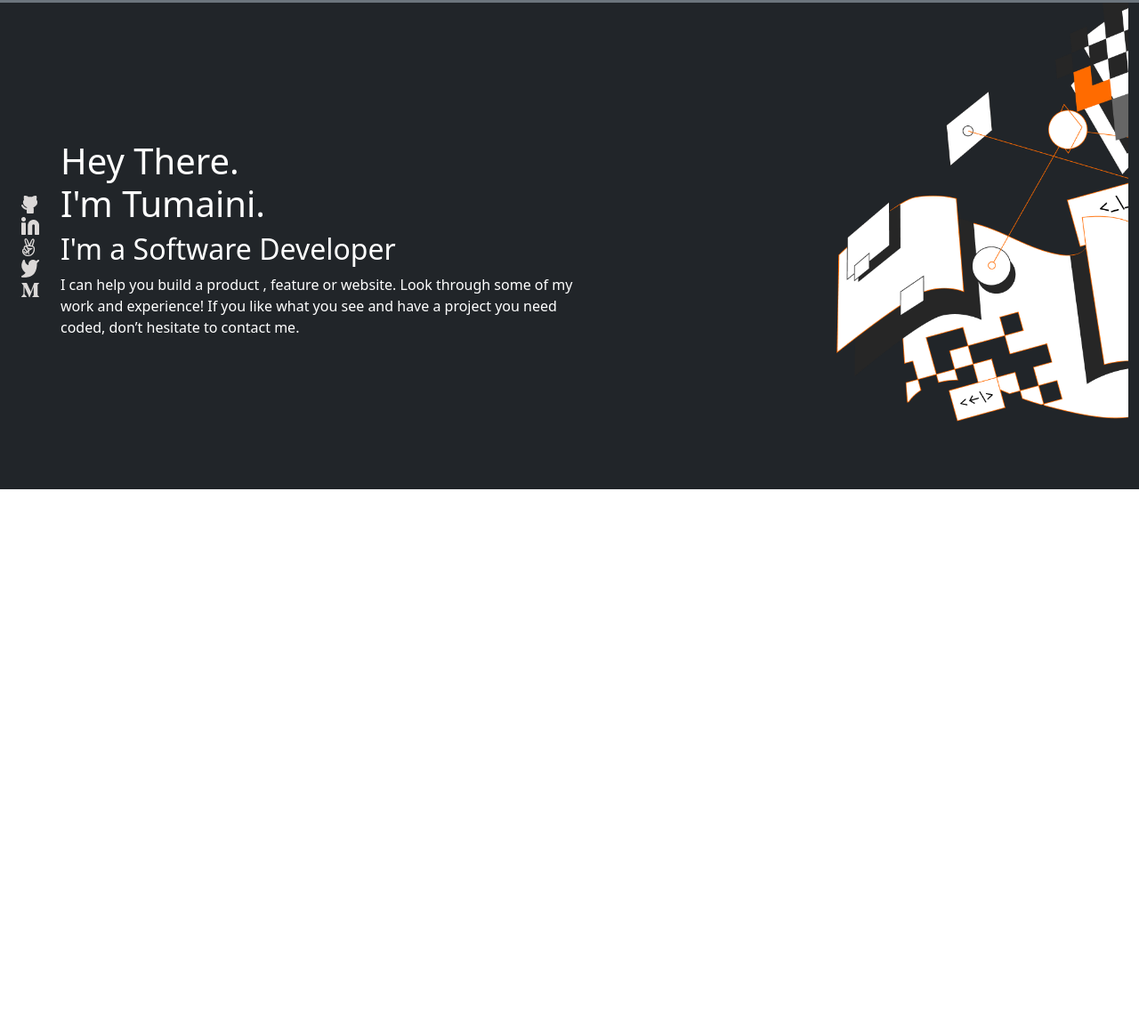
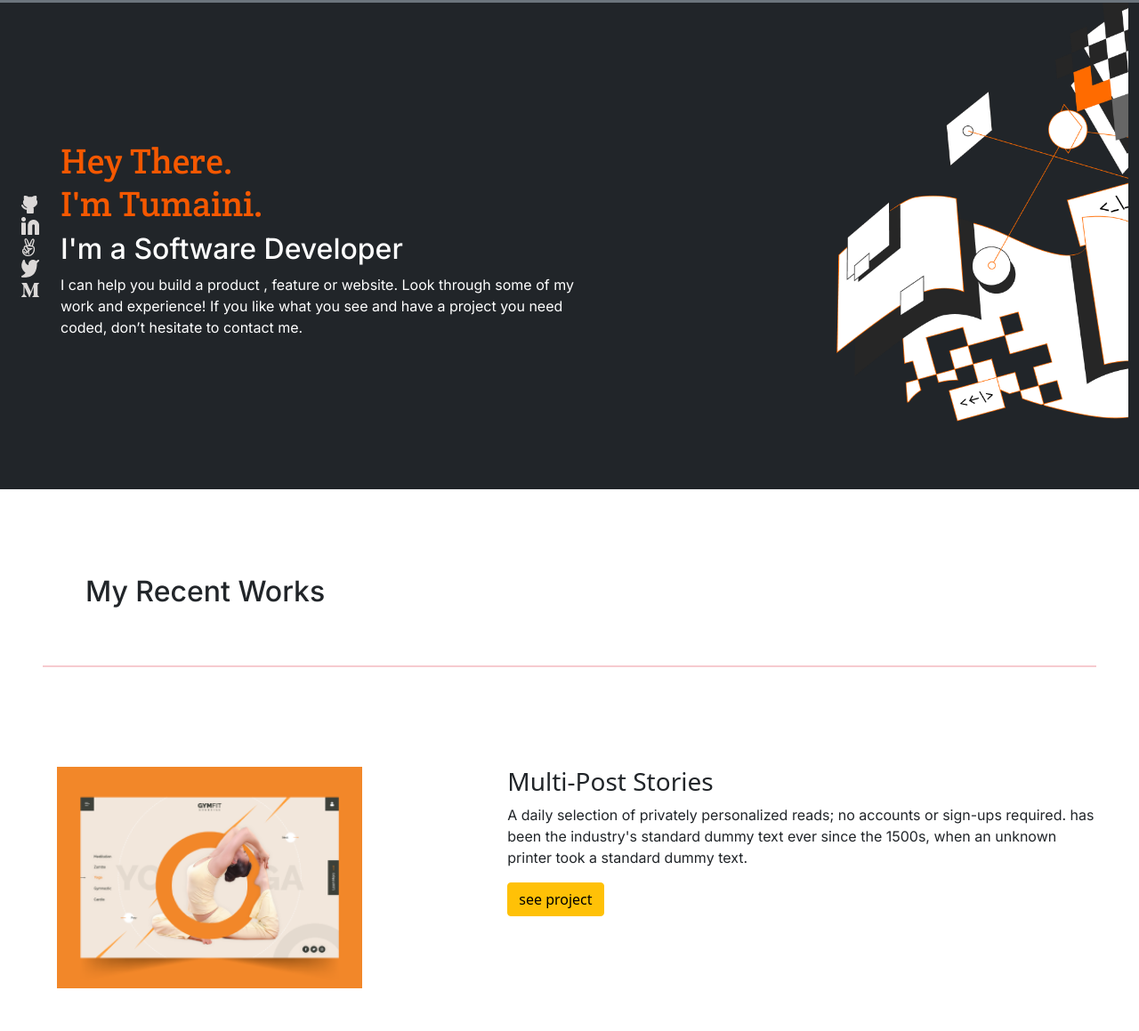
Before and after one commit to tumainimaganiko/Portfolio-bootstrap, a plain HTML site: page index.html in a window 1280 px wide. Shown: the part 53-1212 px from the top of the page at 89% size. Before the commit the page ends 800 px from the top, so only its background shows below. Drawn offline with nearby package versions, Linux system fonts and the light colour scheme.

Commit message:
add work section

```diff
--- a/index.html
+++ b/index.html
@@ -4,10 +4,24 @@
     <meta charset="UTF-8">
     <meta http-equiv="X-UA-Compatible" content="IE=edge">
     <meta name="viewport" content="width=device-width, initial-scale=1.0">
+
+   <!-- google font -->
+   <link rel="preconnect" href="https://fonts.googleapis.com">
+   <link rel="preconnect" href="https://fonts.gstatic.com" crossorigin>
+   <link rel="preconnect" href="https://fonts.googleapis.com">
+   <link rel="preconnect" href="https://fonts.gstatic.com" crossorigin>
+   <link href="https://fonts.googleapis.com/css2?family=Cormorant+Garamond:wght@300;400;500;700&family=Inter:wght@400;500;700&family=Montserrat:ital,wght@0,200;0,400;1,400&family=Roboto:ital,wght@0,300;0,400;0,500;1,400&display=swap" rel="stylesheet">
+
+
     <link href="https://cdn.jsdelivr.net/npm/bootstrap@5.0.2/dist/css/bootstrap.min.css" rel="stylesheet" integrity="sha384-EVSTQN3/azprG1Anm3QDgpJLIm9Nao0Yz1ztcQTwFspd3yD65VohhpuuCOmLASjC" crossorigin="anonymous">
-    <title>Document</title>
+
+
+    <link rel="stylesheet" href="styles.css">
+    <title>Portfolio Destop</title>
+
 </head>
 <body>
+    <header>
         <nav class="navbar navbar-expand-sm bg-secondary">
             <div class="container-fluid px-5">
                 <span class="navbar-brand text-white ms-5">My Logo</span>
@@ -19,8 +33,9 @@
                 </ul>
             </div>
         </nav>
-    <div class="container-fluid d-flex align-items-center bg-dark">
-        <nav class="navbar">
+    </header>
+       <section class="container-fluid d-flex align-items-center bg-dark">
+        <div class="navbar">
             <div class="container">
                 <ul class="navbar-nav">
                     <li><img src="images/github.png" alt="github icon"></li>
@@ -30,7 +45,7 @@
                     <li><img src="images/medium.png" alt="Medium icon"></li>
                 </ul>
             </div>
-        </nav>
+        </div>
         <div class="container d-flex flex-column text-white">
             <h1>Hey There. <br> I'm Tumaini.</h1>
             <h2>I'm a Software Developer</h2>
@@ -41,7 +56,61 @@
         <div class="container pe-0">
             <img class="float-end" src="images/Illustration-header.png" style="width:70%;height: auto;" alt="">
         </div>
+    </section>
+
+
+    <section id="work-section" class="p-g" bg-light text-dark>
+
+<div class="line-work p-5 ">
+    <h2 class="p-5"> My Recent Works </h2>
+    <hr  class= "border border-danger">
 </div>
+
+
+
+        <div class="heading p-5 d-sm-flex flex-row-reverse" >
+            <div class="top-stories">
+                <h3>Multi-Post Stories </h3>
+                <p>
+                    A daily selection of privately personalized reads; no accounts or sign-ups required. has been the
+                    industry's standard dummy text ever since the 1500s, when an unknown printer took a standard dummy
+                    text.
+                </p>
+                <button type="button" class="btn btn-warning">see project</button>
+            </div>
+
+
+
+            <div class="container  px-3">
+                <img class="float-start" src="images/cards-img.png" style="width:70%;height: auto;" alt="">
+            </div>
+        </div>
+
+
+        </section>
+
+
+
+
+
+
+
+
+
+
+
+
+
+
+
+
+
+
+
+
+
+
+
     <script src="https://cdn.jsdelivr.net/npm/bootstrap@5.0.2/dist/js/bootstrap.bundle.min.js" integrity="sha384-MrcW6ZMFYlzcLA8Nl+NtUVF0sA7MsXsP1UyJoMp4YLEuNSfAP+JcXn/tWtIaxVXM" crossorigin="anonymous"></script>
 </body>
 </html>
--- a/styles.css
+++ b/styles.css
@@ -0,0 +1,28 @@
+@import url("https://fonts.googleapis.com/css2?family=Inter&display=swap");
+@import url("https://fonts.googleapis.com/css2?family=Crete+Round&display=swap");
+@import url("https://fonts.googleapis.com/css2?family=Roboto&display=swap");
+@import url("https://fonts.googleapis.com/css2?family=Poppins:wght@300&display=swap");
+@import url("https://fonts.googleapis.com/css2?family=Inter:wght@100&display=swap");
+
+
+
+
+
+
+h1 {
+    color: #F55800;
+    font-family: 'Crete Round';
+    font-style: normal;
+    font-weight: 400;
+}
+
+h2 {
+    font-family: 'Inter';
+    font-style: normal;
+    font-weight: 500;
+}
+p {
+    font-family: 'Inter';
+    font-style: normal;
+    font-weight: 400;
+}
```
Also changed, not shown: images/cards-img.png (added). Lines whose indentation alone changed are shown as unchanged.
